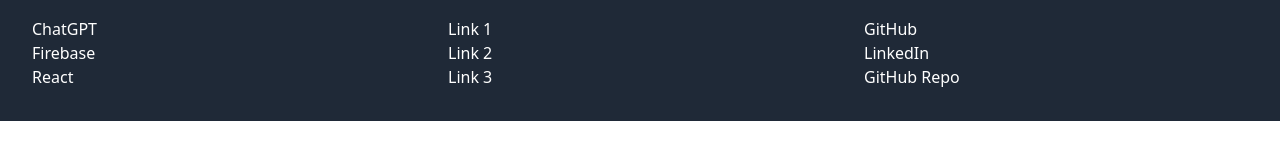
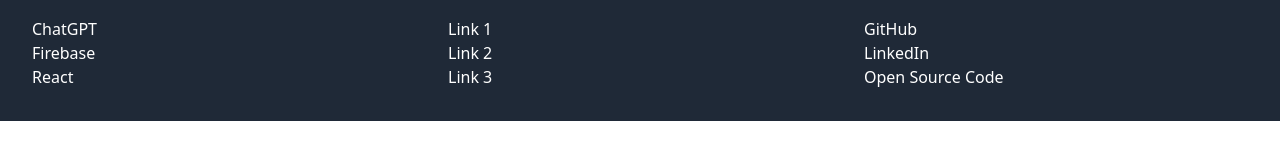
Before and after one commit to Noah8863/PC-Builder, a React (Create React App) app in the folder client/: page /Account in a window 1280 px wide. Shown: the part 176-332 px from the top of the page. Built offline with nearby package versions, Linux system fonts and the light colour scheme.

Commit message:
working on giving feedback to user after signing up

```diff
--- a/client/package.json
+++ b/client/package.json
@@ -12,7 +12,7 @@
     "firebase": "^9.16.0",
     "react": "^18.2.0",
     "react-dom": "^18.2.0",
-    "react-router-dom": "^6.14.1",
+    "react-router-dom": "^6.14.2",
     "react-scripts": "5.0.1",
     "react-slick": "^0.29.0",
     "sass": "^1.63.6",
--- a/client/src/components/Footer/footer.jsx
+++ b/client/src/components/Footer/footer.jsx
@@ -48,7 +48,7 @@
                 <a href="https://www.linkedin.com/in/noah-hoffman-9975a7121" target="_blank" rel="noopener noreferrer">LinkedIn</a>
               </li>
               <li>
-                <a href="https://github.com/Noah8863/PC-Builder" target="_blank" rel="noopener noreferrer">GitHub Repo</a>
+                <a href="https://github.com/Noah8863/PC-Builder" target="_blank" rel="noopener noreferrer">Open Source Code</a>
               </li>
             </ul>
           </div>
--- a/client/src/components/signup/signup.jsx
+++ b/client/src/components/signup/signup.jsx
@@ -1,16 +1,21 @@
 import React, { useState } from "react";
 import { auth, googleProvider, gitHubProvider } from "../../config/firebase";
 import { createUserWithEmailAndPassword, signInWithPopup } from "firebase/auth";
+import { useNavigate } from 'react-router-dom';
+
 import googleIcon from "../../images/googleIcon.png";
 import GitHubIcon from "../../images/GitHubIcon.png";
 
 function SignUp() {
+  const navigate = useNavigate();
   const [email, setEmail] = useState("");
   const [password, setPassword] = useState("");
 
   const signIn = async () => {
     try {
       await createUserWithEmailAndPassword(auth, email, password);
+      alert("Sign-up successful!"); // Display the alert
+      navigate("/Blog");
     } catch (err) {
       console.error(err);
     }
@@ -48,7 +53,7 @@
               Create an account
             </h1>
             <form className="space-y-4 md:space-y-6" action="#">
-            <div>
+              <div>
                 <label
                   htmlFor="firstName"
                   className="block mb-2 text-sm font-medium text-gray-900 dark:text-white"
@@ -56,7 +61,6 @@
                   First Name
                 </label>
                 <input
-
                   className="bg-gray-50 border border-gray-300 text-gray-900 sm:text-sm rounded-lg focus:ring-primary-600 focus:border-primary-600 block w-full p-2.5 dark:bg-gray-700 dark:border-gray-600 dark:placeholder-gray-400 dark:text-white dark:focus:ring-blue-500 dark:focus:border-blue-500"
                   placeholder="John"
                   required=""
```
Also changed, not shown: 1 other file (tests, documents, lock files or other folders).
